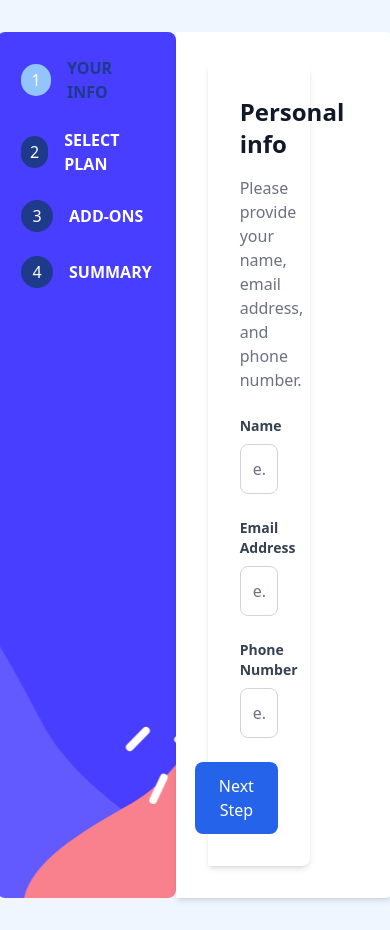
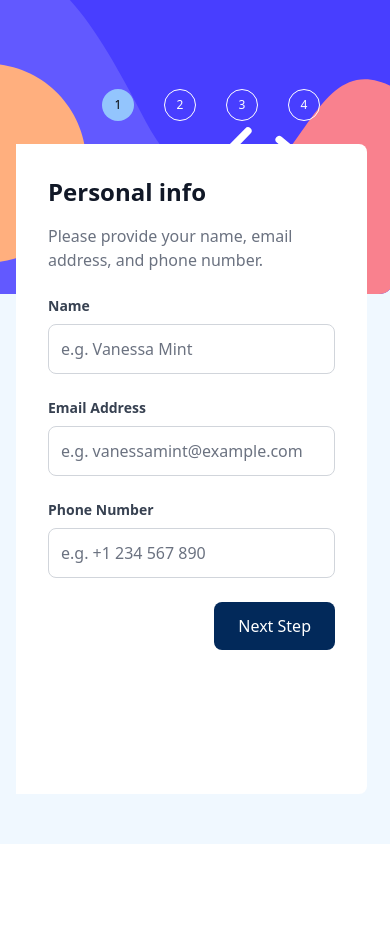
Before and after one commit to Reemaz88/multi-step-form-main, a React (Create React App) app: page / in a window 390 px wide. After the commit the page ends 844 px from the top, so only its background shows below. Built offline with nearby package versions, Linux system fonts and the light colour scheme.

Commit message:
update mobile first step

```diff
--- /dev/null
+++ b/src/App.css
@@ -0,0 +1,53 @@
+/* Mobile-specific styles */
+@media (max-width: 768px) {
+    .bg-custom-bg {
+      background-image: url('./assets/images/bg-sidebar-mobile.svg') ; /* Mobile background */
+      position: absolute;
+      top: -550px;
+      left: -13px;
+      width: 104%; /* Full width */
+      height:full ; /* Adjust height to fit mobile design */
+      background-position: top; /* Ensure background aligns at the top */
+      background-size:cont; /* Make sure background covers the area */
+      background-repeat: no-repeat;
+      z-index: -1; /* Move background behind content */
+      border-radius: 0; /* No border radius for mobile */
+    }
+
+    .steps {
+        display:inline-block;
+        margin: 15px;
+        padding: 0;
+        position: relative;
+        top: 600px;
+        left: 76px;
+
+    }
+
+    /* Optional: Adjust content within sidebar for mobile layout */
+    .sidebar {
+      padding-top: 20px;
+    }
+
+    .w-8 {
+      width: 32px;
+      height: 32px;
+    }
+
+    .ml-4 {
+      margin-left: 12px;
+      display: none !important; /* Hide labels */
+    }
+
+    .text-sm {
+      font-size: 0.875rem;
+    }
+
+    .step-one {
+        position: absolute;
+        top: 9rem;
+        left: 1rem;
+        width: 90%;
+        height: 77%;
+    }
+}
--- a/src/App.js
+++ b/src/App.js
@@ -1,11 +1,12 @@
-import React, { useState } from 'react';
-import { BrowserRouter as Router, Routes, Route } from "react-router-dom";
+import { BrowserRouter as Router, Routes, Route } from 'react-router-dom';
+import { useState } from 'react';
 import Sidebar from './Components/Sidebar';
 import StepOne from './Components/StepOne';
 import StepTwo from './Components/StepTwo';
 import StepThree from './Components/StepThree';
 import StepFour from './Components/StepFour';
-import StepFive from './Components/StepFive'; // Import StepFive
+import StepFive from './Components/StepFive';
+import './App.css';
 
 const App = () => {
   // State to track current step
@@ -13,10 +14,16 @@ const App = () => {
 
   return (
     <Router>
-      <div className="flex min-h-screen justify-center bg-blue-50 p-8">
-        {/* Pass currentStep dynamically to Sidebar */}
+      <div className="flex min-h-screen justify-center bg-customBlue p-8 ">
+        {/* Wrapper div with fixed width, height, and margin-top */}
+        <div className="flex w-[58.5rem] h-[37.5rem] bg-white rounded-xl shadow-md mt-20 z-10">
+          {/* Sidebar on the left */}
+          <div className="w-1/3 p-4 bg-white bg-opacity-0 rounded-l-lg h-full z-1">
           <Sidebar currentStep={currentStep} />
-        <div className="w-2/3 bg-white p-8 rounded-r-lg shadow-md">
+          </div>
+
+          {/* Content (routes) on the right */}
+          <div className="w-2/3 p-8 h-full ">
             <Routes>
               <Route path="/" element={<StepOne setCurrentStep={setCurrentStep} />} />
               <Route path="/step2" element={<StepTwo setCurrentStep={setCurrentStep} />} />
@@ -26,6 +33,7 @@ const App = () => {
             </Routes>
           </div>
         </div>
+      </div>
     </Router>
   );
 };
--- a/src/Components/Sidebar.js
+++ b/src/Components/Sidebar.js
@@ -1,4 +1,7 @@
 import React from "react";
+import bgImageDesktop from '../assets/images/bg-sidebar-desktop.svg';
+// import bgImageMobile from '../assets/images/bg-sidebar-mobile.svg';
+import '../App.css'; // Import the App.css file here
 
 const Sidebar = ({ currentStep }) => {
   const steps = [
@@ -9,15 +12,21 @@ const Sidebar = ({ currentStep }) => {
   ];
 
   return (
-    <div className="bg-custom-bg bg-cover bg-center text-white p-6 rounded-lg">
+    <div className="bg-custom-bg bg-cover h-full bg-center text-white p-6 rounded-lg" style={{ backgroundImage: `url(${bgImageDesktop})`  }}>
       {steps.map(({ step, label }) => (
-        <div key={step} className="flex items-center mb-6">
-          <div className={`w-8 h-8 ${currentStep === step ? 'bg-blue-300' : 'bg-blue-900'} rounded-full flex items-center justify-center text-white`}>
-            {step}
+        <div key={step} className="flex items-center mb-6 steps">
+          {/* Circle with Step number */}
+          <div className={`w-8 h-8  text-xs flex-shrink-0 ${currentStep === step ? 'bg-blue-300 border-none text-black' : 'bg-transparent border-white text-white'} border rounded-full flex items-center justify-center`}>            {step}
           </div>
-          <p className={`ml-4 uppercase font-semibold ${currentStep === step ? 'text-blue-900' : 'text-white'}`}>
-            {label}
-          </p>
+          {/* Step number and label */}
+          <div className="ml-4">
+            <p className="text-xs uppercase tracking-wide font-normal text-gray-400">
+              Step {step}
+            </p>
+            <p className={`text-sm uppercase font-normal text-white}`}>
+              {label}
+            </p>
+          </div>
         </div>
       ))}
     </div>
--- a/src/Components/StepFour.js
+++ b/src/Components/StepFour.js
@@ -1,6 +1,8 @@
 import React from "react";
 import { useSelector } from "react-redux";
 import { useNavigate } from "react-router-dom";
+import '../App.css'; // Import the App.css file here
+
 
 const StepFour = ({ setCurrentStep }) => {
   const navigate = useNavigate();
@@ -39,7 +41,7 @@ const StepFour = ({ setCurrentStep }) => {
 
   return (
     <div className="p-6">
-      <h2 className="text-2xl font-bold text-gray-900 mb-4">Finishing up</h2>
+      <h2 className="text-3xl font-bold text-gray-900 mb-4 w-full">Finishing up</h2>
       <p className="text-gray-500 mb-6">Double-check everything before confirming.</p>
 
       <div className="bg-gray-50 p-6 rounded-lg shadow-md mb-6">
@@ -101,7 +103,7 @@ const StepFour = ({ setCurrentStep }) => {
         </button>
         <button
           type="button"
-          className="bg-blue-600 text-white py-3 px-6 rounded-lg hover:bg-blue-700"
+          className="bg-customDarkBlue text-white py-3 px-6 rounded-lg hover:bg-customPurplishBlue focus:outline-none focus:ring-2 "
           onClick={() => {
             // Handle confirmation logic here (e.g., submit data to a server)
             console.log("Confirmed!");
--- a/src/Components/StepOne.js
+++ b/src/Components/StepOne.js
@@ -4,6 +4,8 @@ import * as Yup from "yup";
 import { useNavigate } from "react-router-dom";
 import { useDispatch, useSelector } from "react-redux";
 import { updatePersonalInfo } from "../formSlice"; // Import the correct action
+import '../App.css'; // Import the App.css file here
+
 
 const validationSchema = Yup.object({
   name: Yup.string().required("This field is required"),
@@ -16,11 +18,9 @@ const StepOne = ({ setCurrentStep }) => {
   const dispatch = useDispatch();
   const personalInfo = useSelector((state) => state.form.personalInfo); // Get current data from Redux
 
-  console.log({personalInfo})
-
   return (
-    <div className="flex">
-      <div className="p-8 bg-white w-2/3 rounded-r-lg shadow-md">
+    <div className="flex step-one">
+      <div className="p-8 bg-white w-full rounded-r-lg ">
         <Formik
           initialValues={personalInfo} // Use state from Redux for initial values
           validationSchema={validationSchema}
@@ -30,48 +30,69 @@ const StepOne = ({ setCurrentStep }) => {
             navigate("/step2");
           }}
         >
-          {() => (
+          {({ errors, touched }) => (
             <Form>
               <h2 className="text-2xl font-bold text-gray-900 mb-4">Personal info</h2>
               <p className="text-gray-500 mb-6">Please provide your name, email address, and phone number.</p>
 
+              {/* Name Field */}
               <div className="mb-6">
-                <label htmlFor="name" className="block text-sm font-semibold text-gray-700">Name</label>
+                <div className="flex justify-between">
+                  <label htmlFor="name" className="block text-sm font-semibold text-gray-700">
+                    Name
+                  </label>
+                  <ErrorMessage component="div" name="name" className="text-red-500 text-sm" />
+                </div>
                 <Field
                   name="name"
                   type="text"
                   placeholder="e.g. Vanessa Mint"
-                  className="w-full mt-2 p-3 border border-gray-300 rounded-lg focus:ring-2 focus:ring-blue-500"
+                  className={`w-full mt-2 p-3 border rounded-lg focus:ring-2 focus:ring-blue-500 ${
+                    errors.name && touched.name ? 'border-red-500' : 'border-gray-300'
+                  }`}
                 />
-                <ErrorMessage component="div" name="name" className="text-red-500 text-sm mt-1" />
               </div>
 
+              {/* Email Field */}
               <div className="mb-6">
-                <label htmlFor="email" className="block text-sm font-semibold text-gray-700">Email Address</label>
+                <div className="flex justify-between">
+                  <label htmlFor="email" className="block text-sm font-semibold text-gray-700">
+                    Email Address
+                  </label>
+                  <ErrorMessage component="div" name="email" className="text-red-500 text-sm" />
+                </div>
                 <Field
                   name="email"
                   type="email"
                   placeholder="e.g. vanessamint@example.com"
-                  className="w-full mt-2 p-3 border border-gray-300 rounded-lg focus:ring-2 focus:ring-blue-500"
+                  className={`w-full mt-2 p-3 border rounded-lg focus:ring-2 focus:ring-blue-500 ${
+                    errors.email && touched.email ? 'border-red-500' : 'border-gray-300'
+                  }`}
                 />
-                <ErrorMessage component="div" name="email" className="text-red-500 text-sm mt-1" />
               </div>
 
+              {/* Phone Field */}
               <div className="mb-6">
-                <label htmlFor="phone" className="block text-sm font-semibold text-gray-700">Phone Number</label>
+                <div className="flex justify-between">
+                  <label htmlFor="phone" className="block text-sm font-semibold text-gray-700">
+                    Phone Number
+                  </label>
+                  <ErrorMessage component="div" name="phone" className="text-red-500 text-sm" />
+                </div>
                 <Field
                   name="phone"
                   type="text"
                   placeholder="e.g. +1 234 567 890"
-                  className="w-full mt-2 p-3 border border-gray-300 rounded-lg focus:ring-2 focus:ring-blue-500"
+                  className={`w-full mt-2 p-3 border rounded-lg focus:ring-2 focus:ring-blue-500 ${
+                    errors.phone && touched.phone ? 'border-red-500' : 'border-gray-300'
+                  }`}
                 />
-                <ErrorMessage component="div" name="phone" className="text-red-500 text-sm mt-1" />
               </div>
 
               <div className="flex justify-end">
                 <button
                   type="submit"
-                  className="bg-blue-600 text-white py-3 px-6 rounded-lg hover:bg-blue-700 focus:outline-none focus:ring-2 focus:ring-blue-500"
+                  className="bg-customDarkBlue text-white py-3 px-6 rounded-lg hover:bg-customPurplishBlue focus:outline-none focus:ring-2 "
                 >
                   Next Step
                 </button>
--- a/tailwind.config.js
+++ b/tailwind.config.js
@@ -1,18 +1,28 @@
 /** @type {import('tailwindcss').Config} */
 module.exports = {
   content: [
+    "./src/App.js",
     "./src/index.js",
     "./src/Components/StepOne.js",
     "./src/Components/Sidebar.js",
     "./src/Components/StepTwo.js",
     "./src/Components/StepThree.js",
     "./src/Components/StepFour.js",
-    "./src/Components/StepFive.js",
+    "./src/Components/StepFive.js"
   ],
   theme: {
     extend: {
       backgroundImage: {
-        'custom-bg': "url('/src/assets/images/bg-sidebar-desktop.svg')",
+        'custom-bg': "url('')", // Adjust based on image location
+      },
+      colors: {
+        customBlue: 'hsl(206, 94%, 97%)',
+        customDarkBlue: 'hsl(213, 96%, 18%)',
+        customPurplishBlue:'hsl(243, 100%, 62%)',
+        customLightGray: 'hsl(229, 24%, 87%)',
+        customCoolGray: 'hsl(231, 11%, 63%)',
+        customLightBlue:'hsl(206, 94%, 87%)',
+        customMagnolia: 'hsl(217, 100%, 97%)'
       },
     },
   },
```
Also changed, not shown: src/Components/StepFive.js (+7 -6 lines), src/Components/StepThree.js (+6 -4 lines), src/Components/StepTwo.js (+18 -10 lines), src/hooks/useFormSteps.js (deleted). Lines whose indentation alone changed are shown as unchanged.
